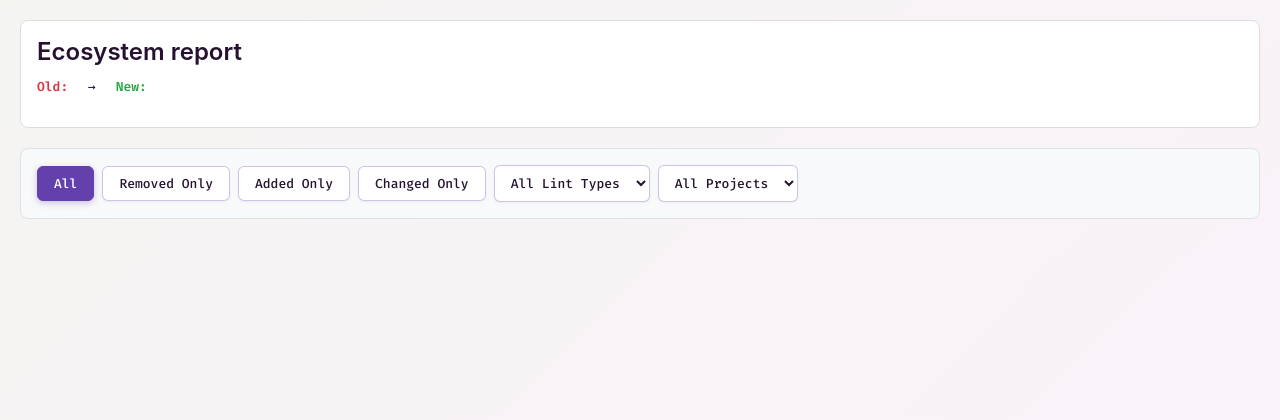
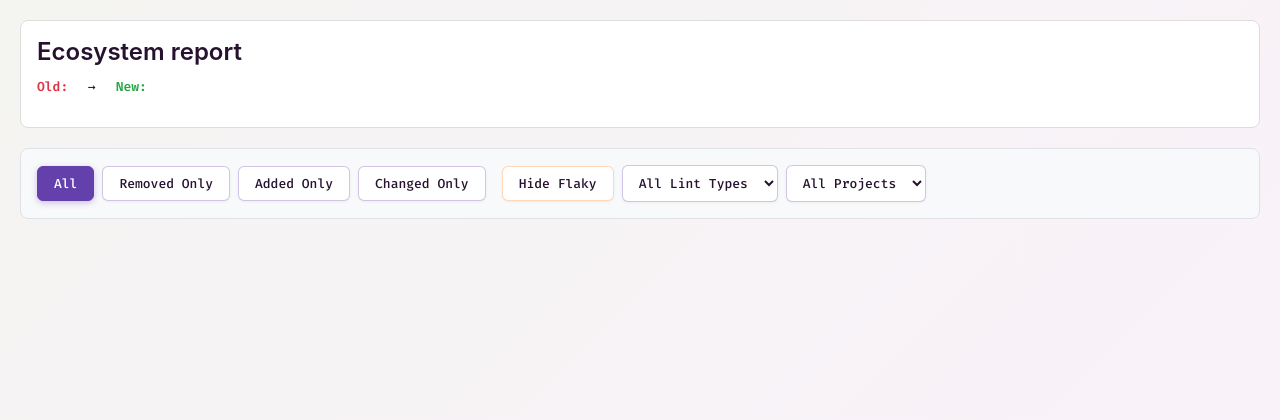
Before and after one commit to astral-sh/ecosystem-analyzer, a Python web app: template src/ecosystem_analyzer/templates/diff.html in a window 1280 px wide. Shown: the top 420 px of the page. Run offline with Jinja, Linux system fonts and the light colour scheme; the template is opened without the code that fills it, so the values that code supplies are empty.

Commit message:
Add flaky filter

```diff
--- a/src/ecosystem_analyzer/templates/diff.html
+++ b/src/ecosystem_analyzer/templates/diff.html
@@ -417,6 +417,34 @@
             box-shadow: 0 0 0 3px rgba(99, 64, 172, 0.1);
         }
 
+        .filter-toggle {
+            padding: 8px 16px;
+            border: 1px solid rgba(253, 126, 20, 0.3);
+            border-radius: 6px;
+            background: white;
+            color: var(--galaxy);
+            cursor: pointer;
+            font-family: 'Fira Code', monospace;
+            font-size: 13px;
+            font-weight: 500;
+            transition: all 0.2s ease;
+            box-shadow: 0 1px 3px rgba(0, 0, 0, 0.05);
+            margin-left: 8px;
+        }
+
+        .filter-toggle:hover {
+            background: rgba(253, 126, 20, 0.1);
+            border-color: #e65100;
+            box-shadow: 0 2px 4px rgba(0, 0, 0, 0.1);
+        }
+
+        .filter-toggle.active {
+            background: #e65100;
+            color: white;
+            border-color: #e65100;
+            box-shadow: 0 2px 6px rgba(230, 81, 0, 0.3);
+        }
+
         .file-header-with-copy {
             display: flex;
             align-items: center;
@@ -617,6 +645,7 @@
                 <button class="filter-btn" data-filter="removed">Removed Only</button>
                 <button class="filter-btn" data-filter="added">Added Only</button>
                 <button class="filter-btn" data-filter="changed">Changed Only</button>
+                <button class="filter-toggle" id="hide-flaky-btn">Hide Flaky</button>
                 <select class="filter-select" id="lint-filter">
                     <option value="all">All Lint Types</option>
                     {% if statistics.merged_by_lint %}
@@ -923,10 +952,12 @@
             const filterButtons = document.querySelectorAll('.filter-btn');
             const lintFilter = document.getElementById('lint-filter');
             const projectFilter = document.getElementById('project-filter');
+            const hideFlakyBtn = document.getElementById('hide-flaky-btn');
 
             let activeChangeFilter = 'all';
             let activeLintFilter = 'all';
             let activeProjectFilter = 'all';
+            let hideFlaky = false;
 
             // Change type filter buttons
             filterButtons.forEach(button => {
@@ -953,6 +984,13 @@
                 applyFilters();
             });
 
+            // Hide Flaky toggle
+            hideFlakyBtn.addEventListener('click', function() {
+                hideFlaky = !hideFlaky;
+                this.classList.toggle('active', hideFlaky);
+                applyFilters();
+            });
+
             function applyFilters() {
                 const diagnostics = document.querySelectorAll('.diagnostic');
 
@@ -964,6 +1002,7 @@
                     let showByChange = true;
                     let showByLint = true;
                     let showByProject = true;
+                    let showByFlaky = true;
 
                     // Apply change type filter
                     if (activeChangeFilter !== 'all') {
@@ -980,8 +1019,13 @@
                         showByProject = projectName === activeProjectFilter;
                     }
 
+                    // Apply flaky filter
+                    if (hideFlaky) {
+                        showByFlaky = !diagnostic.classList.contains('is-flaky');
+                    }
+
                     // Show/hide diagnostic
-                    if (showByChange && showByLint && showByProject) {
+                    if (showByChange && showByLint && showByProject && showByFlaky) {
                         diagnostic.style.display = '';
                         diagnostic.closest('.file').style.display = '';
                         diagnostic.closest('.project').style.display = '';
```
